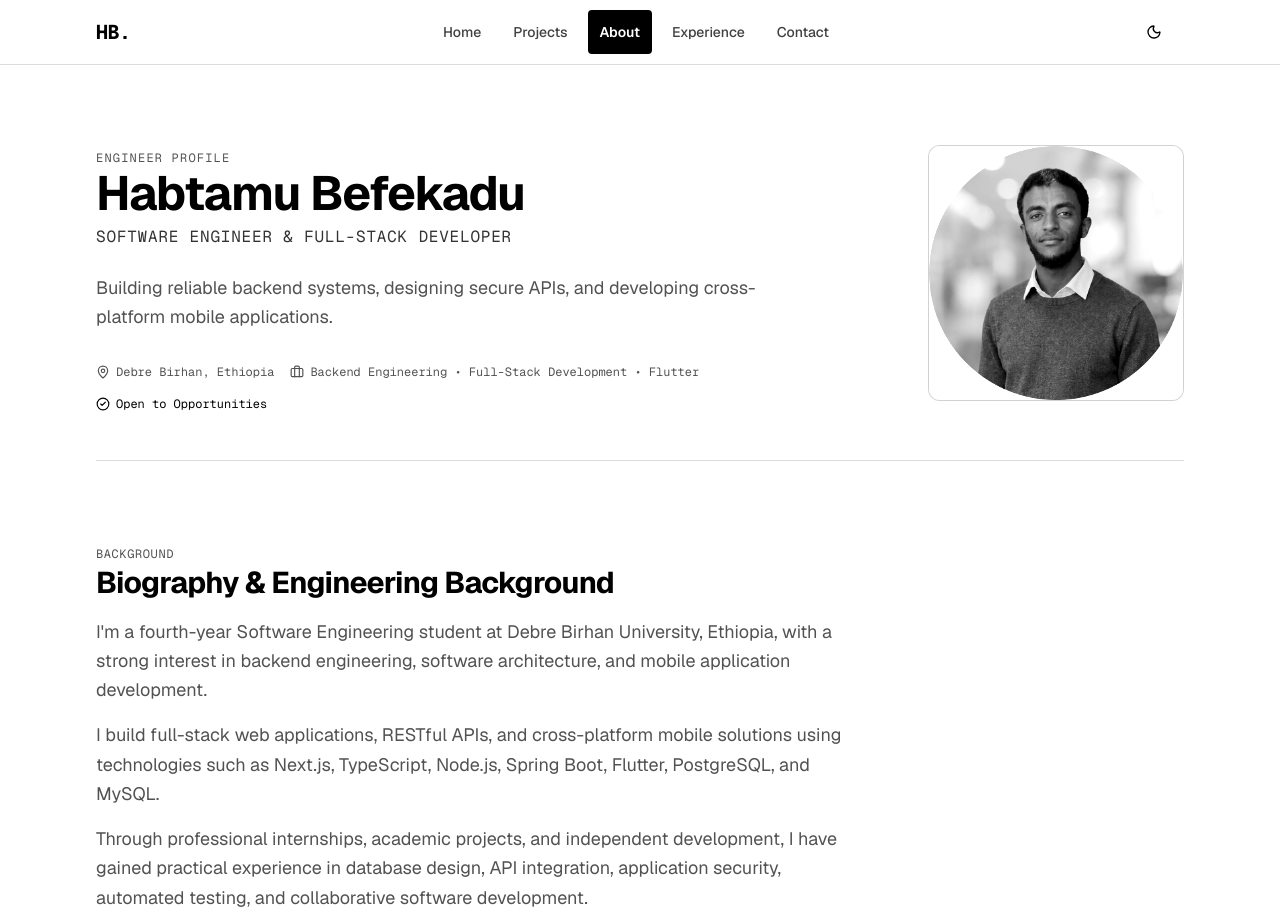
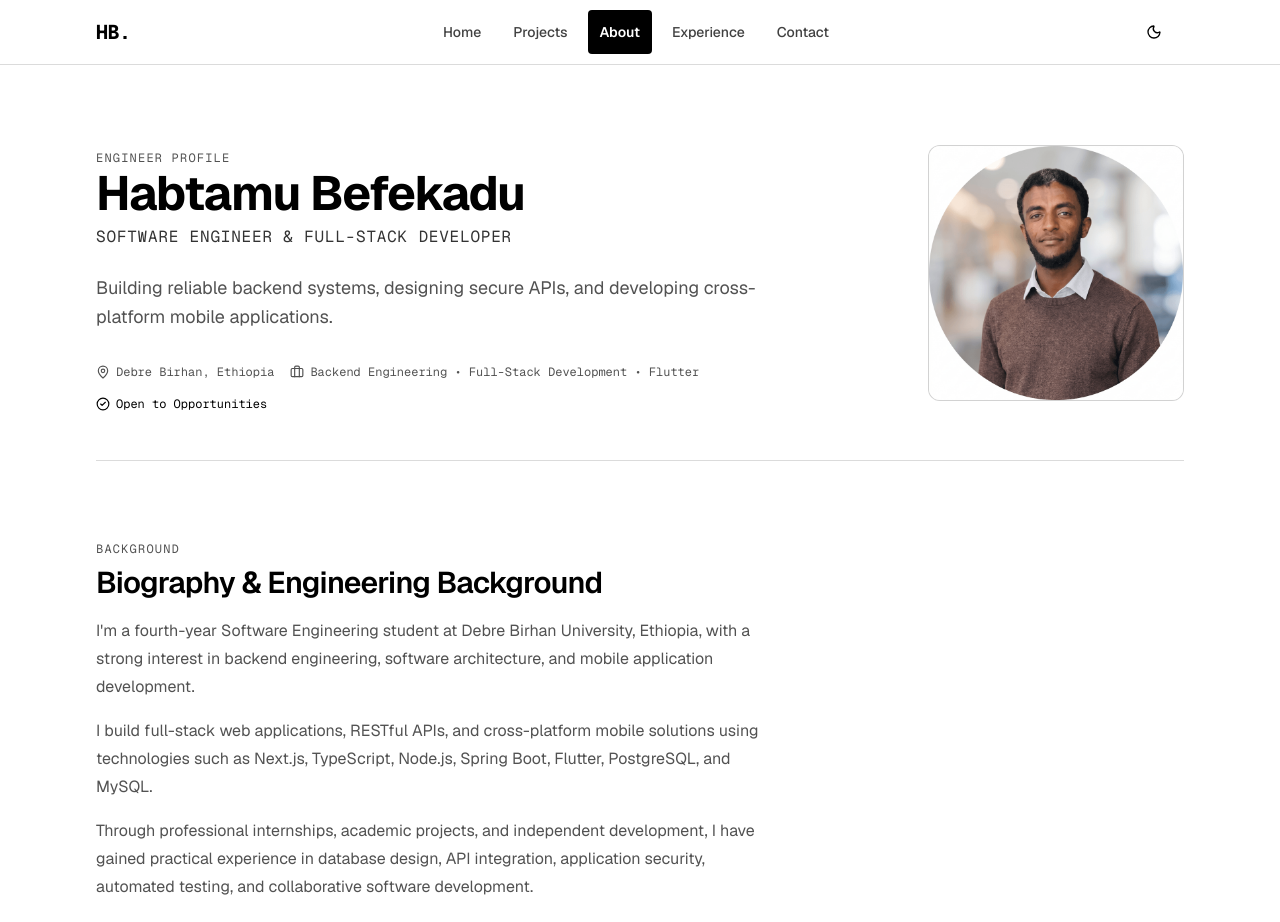
Before and after one commit to boldhab/Portfolio, a Next.js app: page /about in a window 1280 px wide. Shown: the top 922 px of the page. Built offline with nearby package versions, Linux system fonts and the light colour scheme; no server answers.

Commit message:
Refresh profile and biography presentation

```diff
--- a/src/components/about/AboutHero.tsx
+++ b/src/components/about/AboutHero.tsx
@@ -45,10 +45,12 @@ export function AboutHero({ profile }: AboutHeroProps) {
             <span>{profile.subtitle}</span>
           </span>
 
-          <span className="text-foreground inline-flex items-center gap-1.5">
-            <CheckCircle2 className="h-3.5 w-3.5" aria-hidden="true" />
-            <span>{profile.availability.badgeText || "Available for hire"}</span>
-          </span>
+          {profile.availability?.badgeText && (
+            <span className="text-foreground inline-flex items-center gap-1.5">
+              <CheckCircle2 className="h-3.5 w-3.5" aria-hidden="true" />
+              <span>{profile.availability.badgeText}</span>
+            </span>
+          )}
         </div>
       </div>
 
@@ -60,9 +62,8 @@ export function AboutHero({ profile }: AboutHeroProps) {
               src={profile.avatar}
               alt={`Portrait photograph of ${profile.name}`}
               fill
-              sizes="(min-width: 1024px) 256px, 224px"
-              className="object-cover contrast-125 grayscale"
-              priority
+              sizes="(min-width: 1024px) 256px, (min-width: 640px) 224px, 192px"
+              className="object-cover"
             />
           </div>
         </div>
--- a/src/components/about/Biography.tsx
+++ b/src/components/about/Biography.tsx
@@ -8,20 +8,20 @@ export interface BiographyProps {
 export function Biography({ paragraphs }: BiographyProps) {
   return (
     <section aria-labelledby="biography-heading" className="space-y-4">
-      <div className="space-y-1">
-        <span className="text-muted-foreground font-mono text-xs tracking-wider uppercase">
+      <div className="space-y-2">
+        <span className="text-muted-foreground block font-mono text-xs tracking-widest uppercase">
           Background
         </span>
         <h2
           id="biography-heading"
-          className="text-foreground text-2xl font-bold tracking-tight sm:text-3xl"
+          className="text-foreground text-2xl font-semibold tracking-tight sm:text-3xl"
         >
           Biography & Engineering Background
         </h2>
       </div>
 
       {paragraphs && paragraphs.length > 0 ? (
-        <div className="text-muted-foreground max-w-3xl space-y-4 text-base leading-relaxed sm:text-lg">
+        <div className="text-muted-foreground max-w-[65ch] space-y-4 text-base leading-7">
           {paragraphs.map((p, index) => (
             <p key={index}>{p}</p>
           ))}
--- a/src/components/home/AboutPreview.tsx
+++ b/src/components/home/AboutPreview.tsx
@@ -6,18 +6,18 @@ import { Button } from "@/components/ui/button";
 import { profileData } from "@/data/profile";
 
 export function AboutPreview() {
-  const biography = profileData.biography.find((paragraph) => paragraph.trim());
+  const previewText =
+    profileData.aboutPreview ||
+    profileData.focus ||
+    profileData.biography.find((paragraph) => paragraph.trim());
 
   return (
     <SectionWrapper withContainer={false} className="border-divider border-t">
       <div className="grid gap-5 md:grid-cols-[minmax(0,1fr)_minmax(0,2fr)] md:gap-10">
         <SectionHeading title="About Me" className="mb-0 md:mb-0" />
         <div className="space-y-4">
-          {biography && (
-            <p className="max-w-prose text-lg leading-relaxed">{biography}</p>
-          )}
-          {profileData.focus && (
-            <p className="max-w-prose text-lg leading-relaxed">{profileData.focus}</p>
+          {previewText && (
+            <p className="max-w-prose text-lg leading-relaxed">{previewText}</p>
           )}
           {profileData.location && (
             <p className="text-muted-foreground flex items-center gap-2 text-sm">
@@ -26,7 +26,7 @@ export function AboutPreview() {
             </p>
           )}
           <Button asChild variant="secondary" className="h-11">
-            <Link href="/about">Read more about me</Link>
+            <Link href="/#about">Read more about me</Link>
           </Button>
         </div>
       </div>
```
